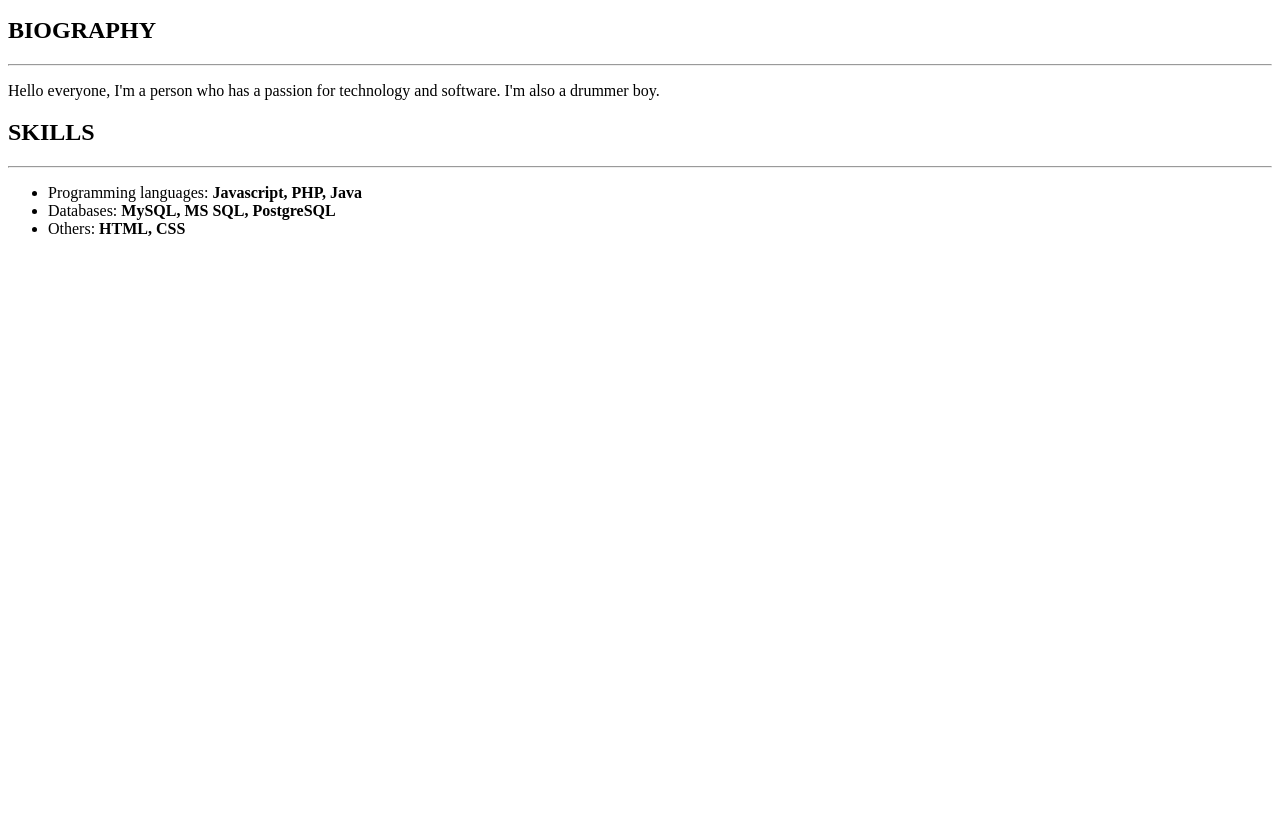
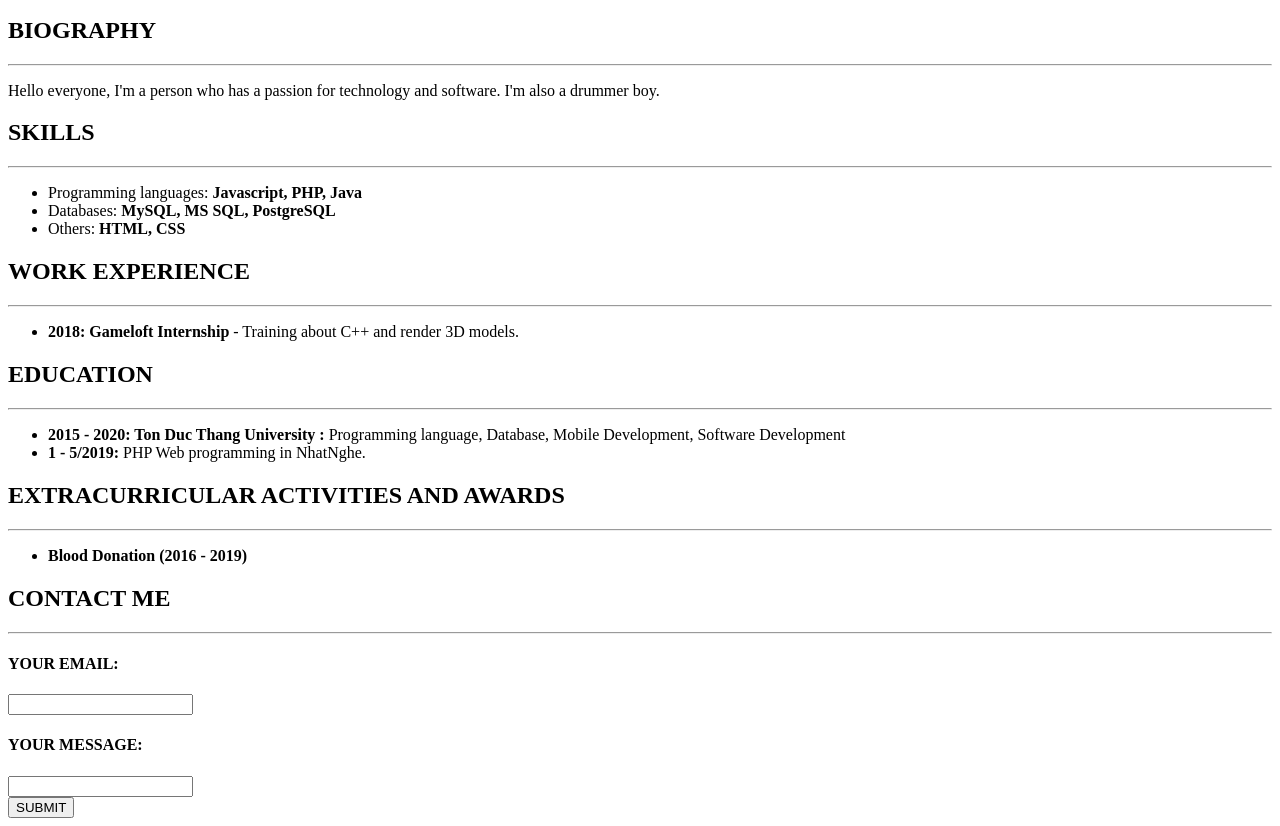
Before and after one commit to batisuoc/batisuoc-portfolio, a plain HTML site: page index.html in a window 1280 px wide. Shown: the part 562-1388 px from the top of the page. Before the commit the page ends 816 px from the top, so only its background shows below. Drawn offline with Linux system fonts and the light colour scheme.

Commit message:
Add other fields

```diff
--- a/index.html
+++ b/index.html
@@ -29,5 +29,36 @@
       <li>Databases: <b>MySQL, MS SQL, PostgreSQL</b></li>
       <li>Others: <b>HTML, CSS</b></li>
     </ul>
+    <h2>WORK EXPERIENCE</h2>
+    <hr />
+    <ul>
+      <li>
+        <b>2018: Gameloft Internship</b> - Training about C++ and render 3D
+        models.
+      </li>
+    </ul>
+    <h2>EDUCATION</h2>
+    <hr />
+    <ul>
+      <li>
+        <b>2015 - 2020: Ton Duc Thang University :</b> Programming language,
+        Database, Mobile Development, Software Development
+      </li>
+      <li><b>1 - 5/2019:</b> PHP Web programming in NhatNghe.</li>
+    </ul>
+    <h2>EXTRACURRICULAR ACTIVITIES AND AWARDS</h2>
+    <hr />
+    <ul>
+      <li><b>Blood Donation (2016 - 2019)</b></li>
+    </ul>
+    <h2>CONTACT ME</h2>
+    <hr />
+    <form action="#">
+      <h4>YOUR EMAIL:</h4>
+      <input type="text" name="email" /><br />
+      <h4>YOUR MESSAGE:</h4>
+      <input type="text" name="message" /><br />
+      <input type="submit" value="SUBMIT" />
+    </form>
   </body>
 </html>
```
